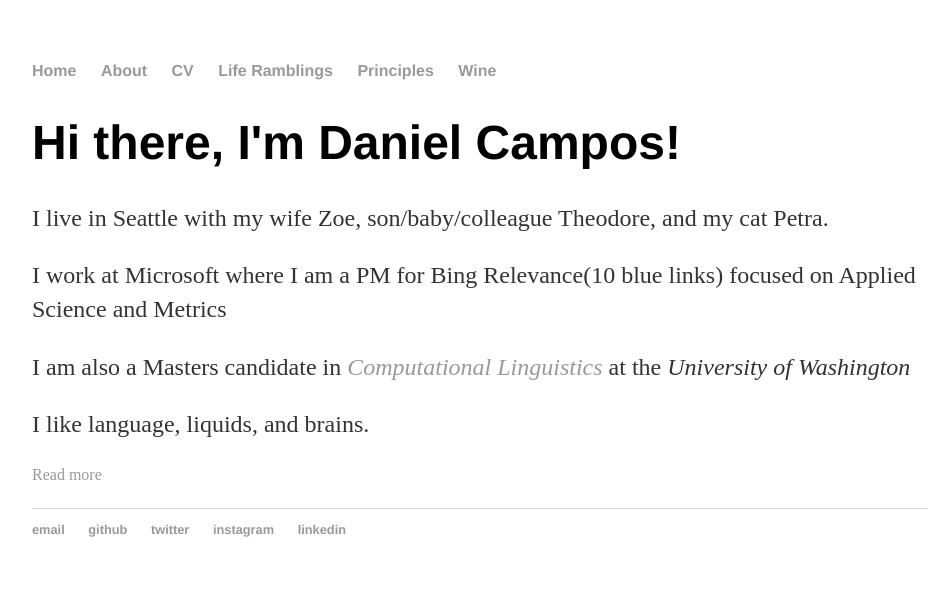
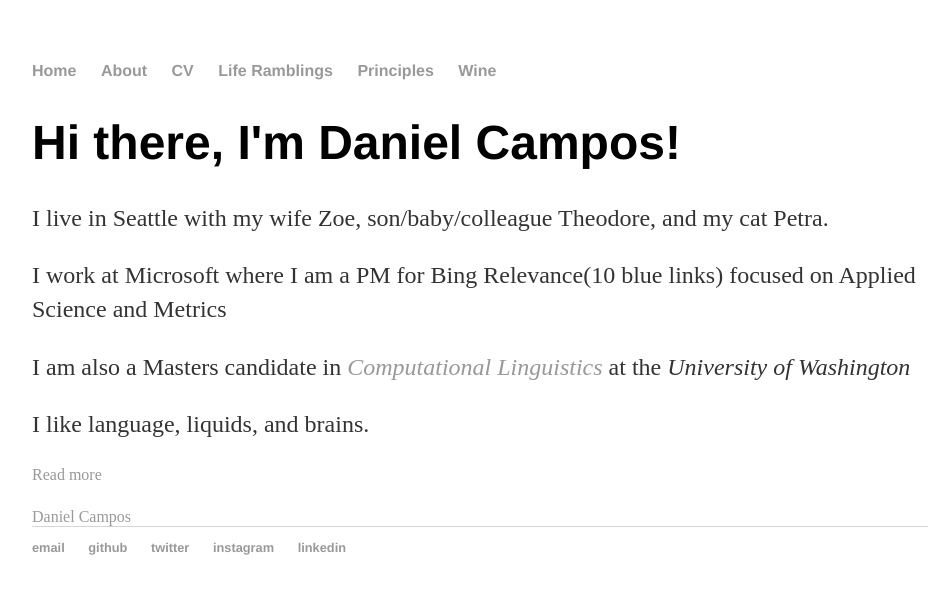
Before and after one commit to spacemanidol/spacemanidol.github.io, a Jekyll site: the page built from index.html, in a window 1280 px wide. Shown: the top 594 px of the page, without its empty margins (160-1107 px from the left). Built offline with Jekyll 4.4.1, drawn with Linux system fonts in a browser that asks for light colours; comment, search, counter and statistics services are not loaded.

Commit message:
adding linkedin stuff

```diff
--- a/index.html
+++ b/index.html
@@ -9,3 +9,4 @@
 	<p>I am also a Masters candidate in <a href='https://www.compling.uw.edu/'><em>Computational Linguistics</em></a> at the <em>University of Washington</em></p>
 	<p>I like language, liquids, and brains. </p><a href="about">Read more</a></p>
 </div>
+<div class="LI-profile-badge"  data-version="v1" data-size="large" data-locale="en_US" data-type="horizontal" data-theme="light" data-vanity="danielfcampos"><a class="LI-simple-link" href='https://www.linkedin.com/in/danielfcampos?trk=profile-badge'>Daniel Campos</a></div>
```
